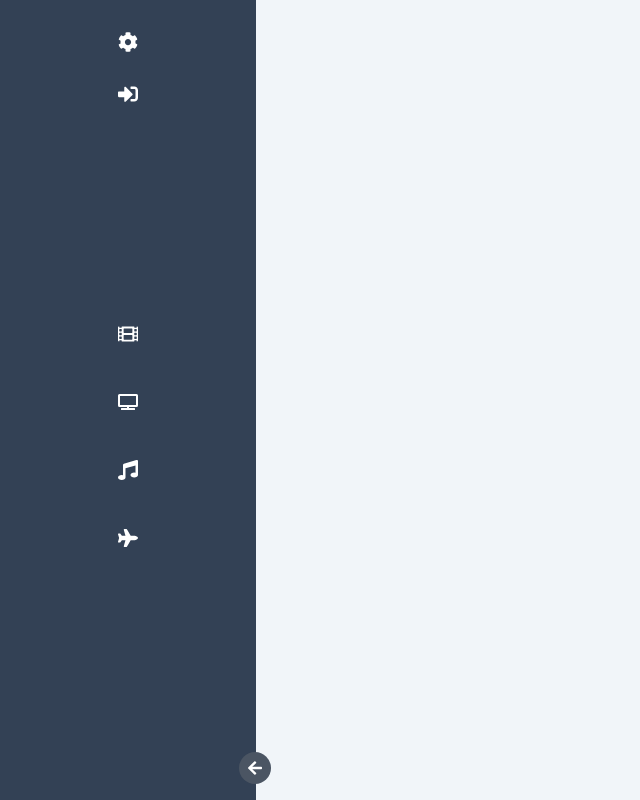
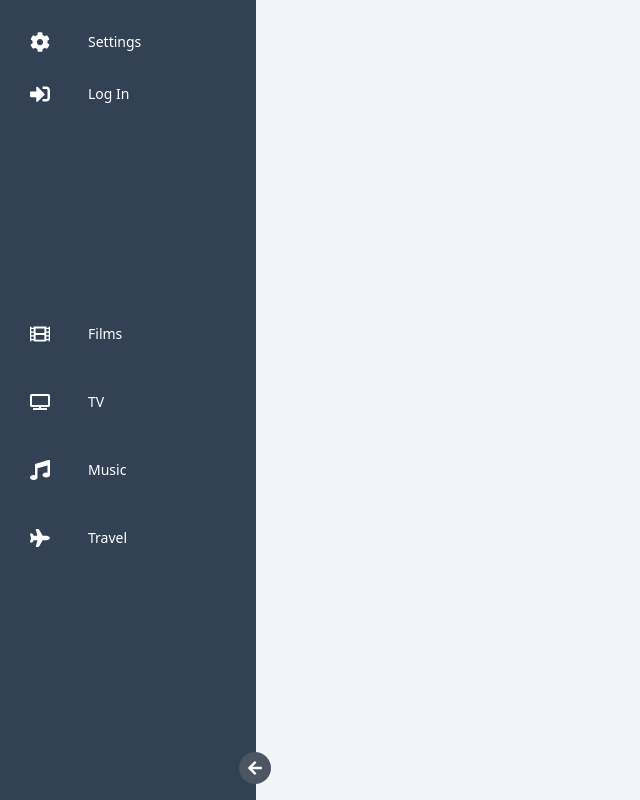
Before and after one commit to franciskershaw/recommendable, a React (Vite) app: page / in a window 1280 px wide. Both pictures are taken after a click on the button 79 px from the left and 768 px from the top of the page. Shown: the whole page, without its empty margins (0-640 px from the left). Built offline with nearby package versions, Linux system fonts and the light colour scheme.

Commit message:
fix sidebar transition bug with labels

```diff
--- a/src/components/ui/Sidebar/Sidebar.tsx
+++ b/src/components/ui/Sidebar/Sidebar.tsx
@@ -22,7 +22,7 @@ const Sidebar = () => {
     <div
       className={`${
         isExpanded ? "w-64" : "w-20"
-      } h-full bg-slate-700 flex flex-col py-8 transition-all duration-300 relative`}
+      } h-full bg-slate-700 flex flex-col py-8 transition-all duration-500 relative`}
     >
       {/* Top Section: Settings + Auth */}
       <div className="flex flex-col items-center space-y-8">
@@ -39,8 +39,6 @@ const Sidebar = () => {
           label="Log In"
           isExpanded={isExpanded}
         />
-        {/* If user is logged in, replace with FaSignOutAlt */}
-        {/* <SidebarIcon icon={<FaSignOutAlt />} label="Log Out" isExpanded={isExpanded} /> */}
       </div>
 
       {/* Middle Section: Main Categories */}
@@ -57,7 +55,7 @@ const Sidebar = () => {
 
       {/* Bottom Section: Toggle button */}
       <button
-        className={`absolute bottom-4 right-[-15px] transform bg-gray-600 p-2 rounded-full focus:outline-none transition-transform duration-300`}
+        className={`absolute bottom-4 right-[-15px] transform bg-gray-600 p-2 rounded-full focus:outline-none transition-transform duration-500`}
         onClick={toggleSidebar}
       >
         {isExpanded ? (
@@ -73,17 +71,29 @@ const Sidebar = () => {
 // Component for individual icons
 const SidebarIcon = ({
   icon,
-  //   label,
-  //   isExpanded,
+  label,
+  isExpanded,
 }: {
   icon: React.ReactNode;
   label: string;
   isExpanded: boolean;
 }) => {
   return (
-    <div className="flex items-center space-x-2">
-      <span className="text-white text-xl">{icon}</span>
-      {/* {isExpanded && <span className="text-white">{label}</span>} */}
+    <div className="flex items-center w-full">
+      {/* Icon */}
+      <div className="flex-shrink-0 w-20 flex justify-center">
+        <span className="text-white text-xl">{icon}</span>
+      </div>
+
+      {/* Label */}
+      <span
+        className={`${
+          isExpanded ? "opacity-100" : "opacity-0"
+        } text-white text-sm whitespace-nowrap transition-opacity duration-300 ml-2`}
+        style={{ width: isExpanded ? "auto" : "0px" }}
+      >
+        {label}
+      </span>
     </div>
   );
 };
```
